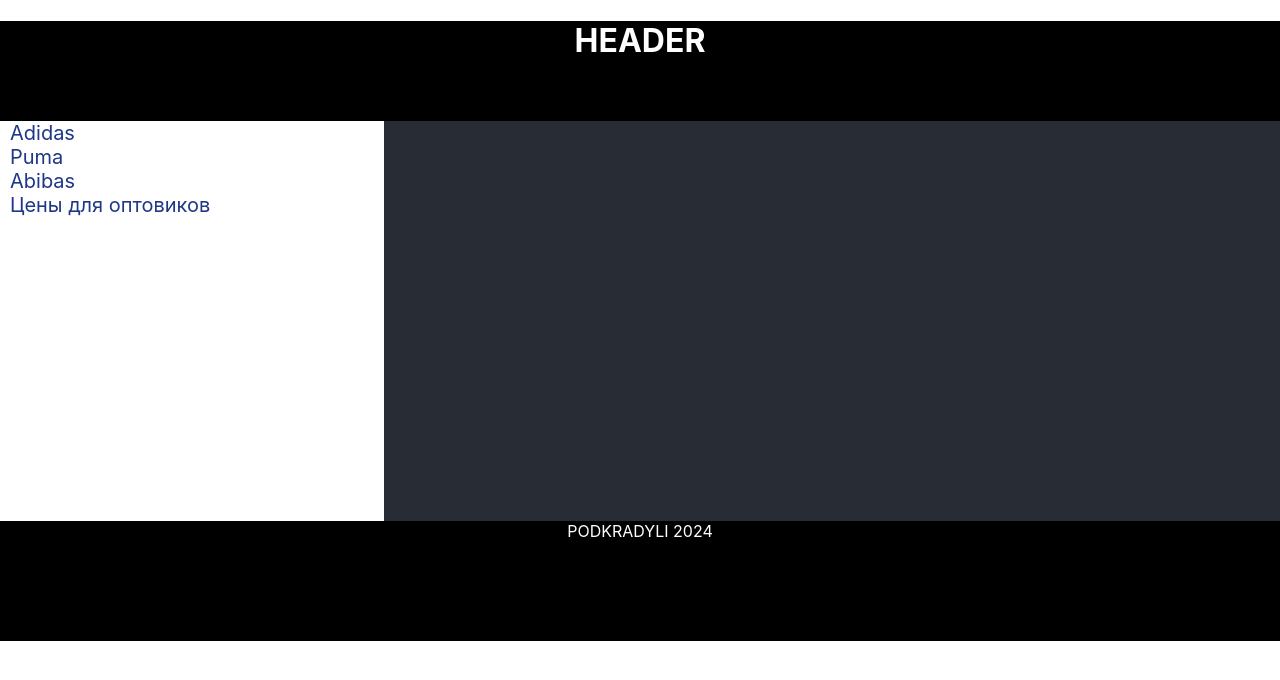
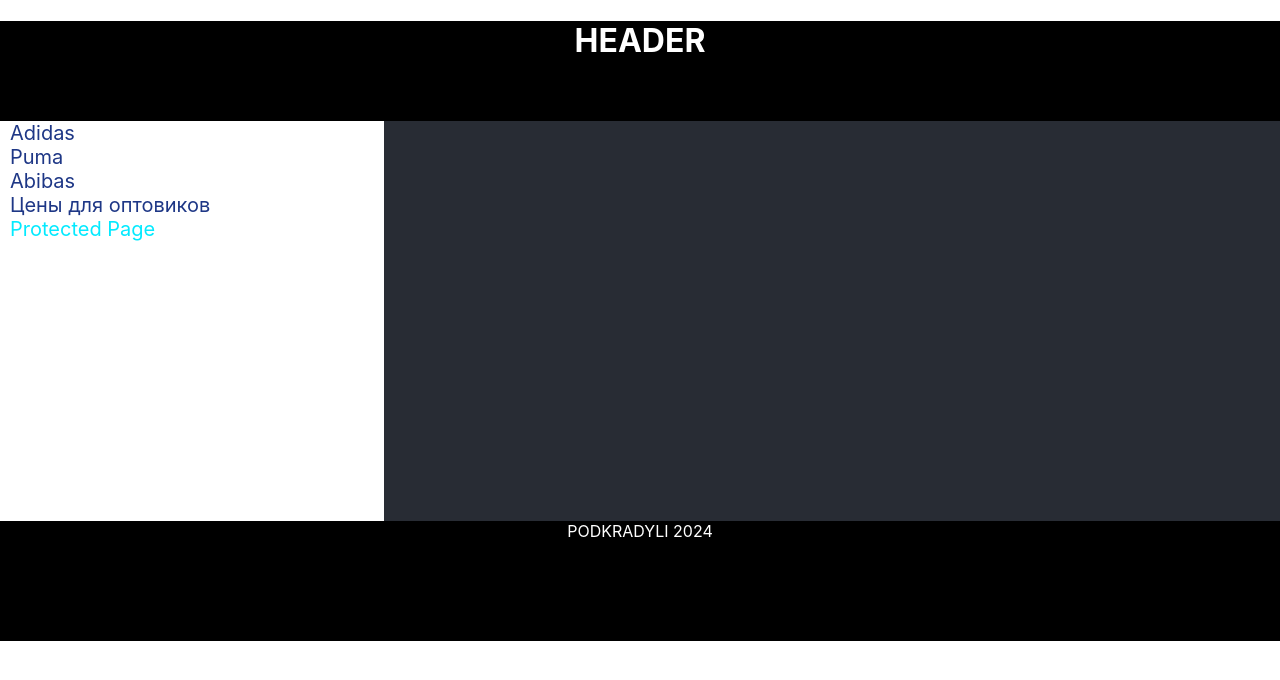
Before and after one commit to matveev96/SneakersShop, a React (Create React App) app: page / in a window 1280 px wide. Shown: the top 680 px of the page. Built offline with nearby package versions, Linux system fonts and the light colour scheme.

Commit message:
feat: add new route

```diff
--- a/src/App.tsx
+++ b/src/App.tsx
@@ -14,6 +14,7 @@ function App() {
                     <S.NavWrapper><NavLink to={PATH.PUMA}>Puma</NavLink></S.NavWrapper>
                     <S.NavWrapper><NavLink to={PATH.ABIBAS}>Abibas</NavLink></S.NavWrapper>
                     <S.NavWrapper><NavLink to={PATH.PRICES}>Цены для оптовиков</NavLink></S.NavWrapper>
+                    <S.NavWrapper><NavLink to={PATH.PROTECTED_PAGE}>Protected Page</NavLink></S.NavWrapper>
                 </S.Navigation>
                 <S.Content>
                     <Outlet/>
```
